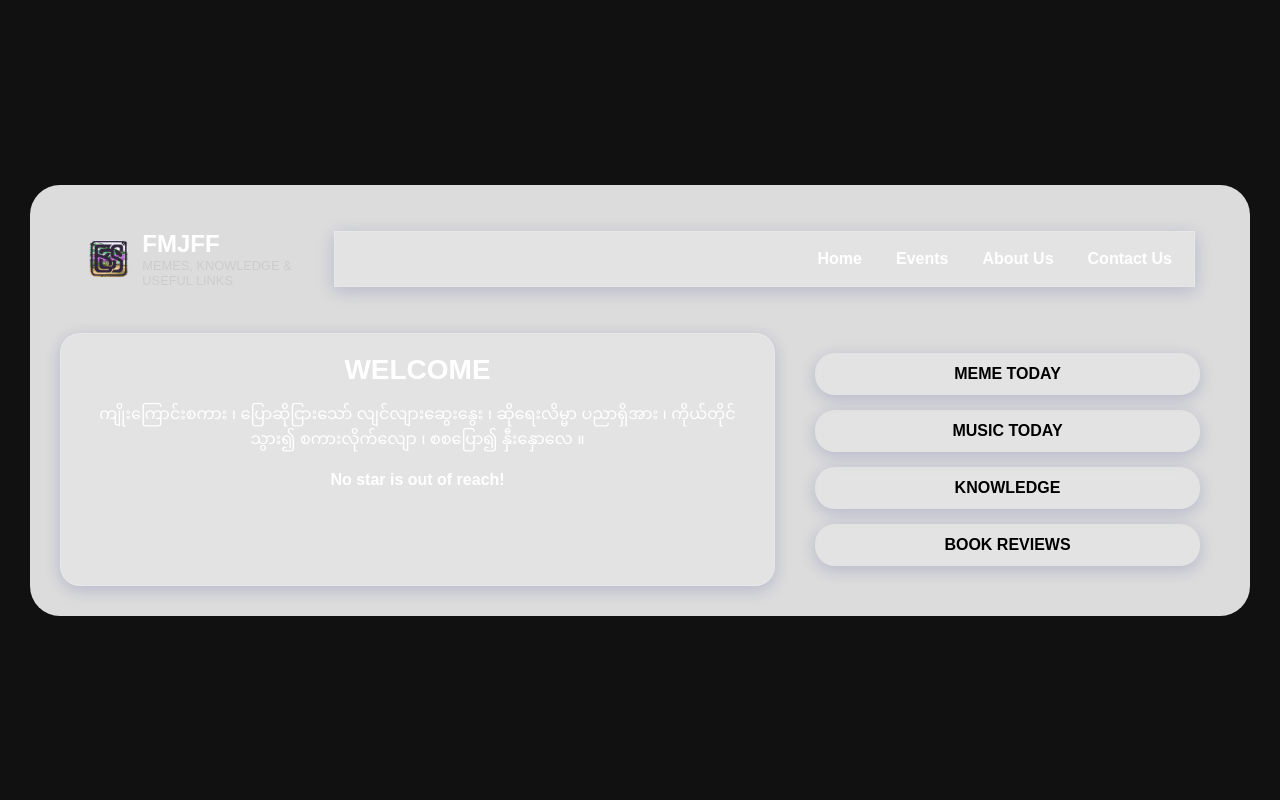
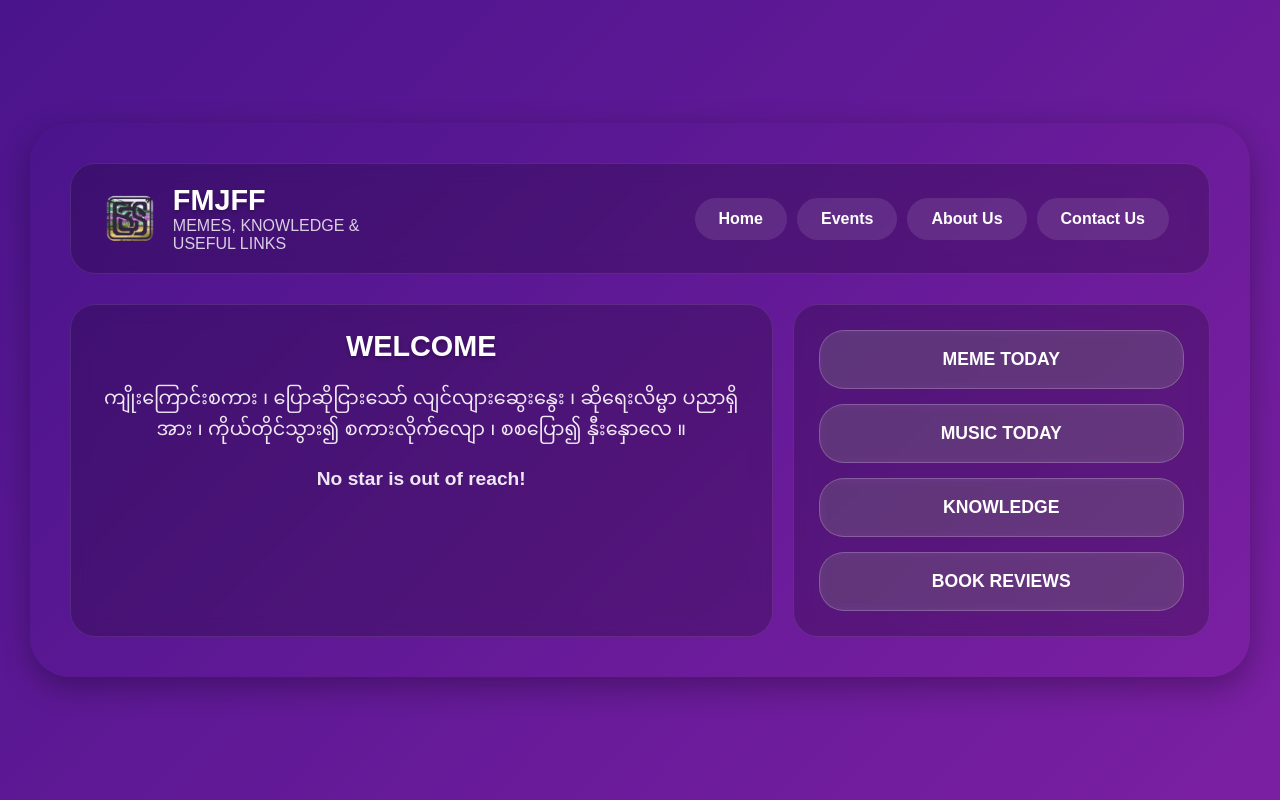
Before and after one commit to KaungBeingKhant/FMJFF, a plain HTML site: page index.html in a window 1280 px wide. Drawn offline with Linux system fonts and the light colour scheme.

Commit message:
Update styles.css

```diff
--- a/styles.css
+++ b/styles.css
@@ -1,4 +1,3 @@
-
 /* Reset & Base Styles */
 * {
   margin: 0;
@@ -9,22 +8,8 @@
 body {
   font-family: 'Arial Rounded MT Bold', sans-serif;
   color: white;
-  background: #111;
+  background: linear-gradient(135deg, #4a148c 0%, #7b1fa2 100%);
   min-height: 100vh;
-}
-
-/* Page-specific background colors */
-body.index {
-  background: linear-gradient(135deg, #0f0c29 0%, #302b63 100%);
-}
-body.events {
-  background: linear-gradient(135deg, #D4AF37 0%, #F5D020 100%);
-}
-body.about {
-  background: linear-gradient(135deg, #4a148c 0%, #7b1fa2 100%);
-}
-body.contact {
-  background: linear-gradient(135deg, #005c00 0%, #008000 100%);
 }
 
 /* Layout Container */
@@ -38,8 +23,8 @@ body.contact {
 }
 
 .main-container {
-  background: #dcdcdc;
-  border-radius: 20px;
+  background: linear-gradient(135deg, #4a148c 0%, #7b1fa2 100%);
+  border-radius: 30px;
   padding: 20px;
   width: 100%;
   max-width: 1300px;
@@ -47,51 +32,45 @@ body.contact {
   display: flex;
   flex-direction: column;
   gap: 20px;
+  box-shadow: 0 10px 30px rgba(0, 0, 0, 0.3);
 }
 
-/* Header - Color changes based on page */
+/* Header */
 header {
   display: flex;
   flex-direction: column;
   align-items: center;
   gap: 15px;
-  border-radius: 15px;
-  padding: 15px;
-}
-body.index header {
-  background: linear-gradient(135deg, #000428 0%, #004e92 100%);
-}
-body.events header {
-  background: linear-gradient(135deg, #8B7500 0%, #CD950C 100%);
-}
-body.about header {
-  background: linear-gradient(135deg, #311b92 0%, #4527a0 100%);
-}
-body.contact header {
-  background: linear-gradient(135deg, #004d00 0%, #006600 100%);
+  background: rgba(0, 0, 0, 0.2);
+  border-radius: 25px;
+  padding: 20px;
+  backdrop-filter: blur(10px);
+  border: 1px solid rgba(255, 255, 255, 0.1);
 }
 
 /* Logo */
 .logo {
   display: flex;
   align-items: center;
-  gap: 10px;
+  gap: 15px;
 }
 
 .logo img {
-  width: 50px;
-  height: 50px;
+  width: 60px;
+  height: 60px;
   object-fit: contain;
+  border-radius: 15px;
 }
 
 .text h1 {
-  font-size: 1.25rem;
+  font-size: 1.5rem;
   color: white;
+  text-shadow: 0 2px 4px rgba(0, 0, 0, 0.3);
 }
 
 .text p {
-  font-size: 0.7rem;
-  color: #ccc;
+  font-size: 0.8rem;
+  color: rgba(255, 255, 255, 0.8);
 }
 
 /* Navigation */
@@ -109,17 +88,18 @@ body.contact header {
   color: white;
   font-weight: bold;
   font-size: 0.9rem;
-  padding: 8px 12px;
-  border-radius: 15px;
+  padding: 10px 20px;
+  border-radius: 25px;
   transition: all 0.3s;
+  background: rgba(255, 255, 255, 0.1);
 }
 
 .nav a:hover {
-  opacity: 0.8;
+  background: rgba(255, 255, 255, 0.2);
 }
 
 .nav a.active {
-  background: rgba(255,255,255,0.2);
+  background: rgba(255, 255, 255, 0.3);
 }
 
 /* Main Content */
@@ -131,17 +111,11 @@ main {
 
 .left, .right, .page-content {
   width: 100%;
-  padding: 20px;
-  border-radius: 20px;
-}
-
-/* Glassmorphism Effect */
-.glass {
-  background: rgba(255, 255, 255, 0.2);
-  backdrop-filter: blur(8px);
-  -webkit-backdrop-filter: blur(8px);
-  border: 1px solid rgba(255, 255, 255, 0.18);
-  box-shadow: 0 4px 16px rgba(31, 38, 135, 0.2);
+  padding: 25px;
+  border-radius: 25px;
+  background: rgba(0, 0, 0, 0.2);
+  backdrop-filter: blur(10px);
+  border: 1px solid rgba(255, 255, 255, 0.1);
 }
 
 /* Buttons */
@@ -153,77 +127,59 @@ main {
 
 .btn-container button {
   font-size: 1rem;
-  padding: 12px 20px;
+  padding: 15px 25px;
   border: none;
-  border-radius: 20px;
+  border-radius: 25px;
   cursor: pointer;
-  transition: transform 0.2s;
+  transition: all 0.3s;
   font-weight: bold;
   width: 100%;
+  background: rgba(255, 255, 255, 0.15);
+  color: white;
+  backdrop-filter: blur(5px);
+  border: 1px solid rgba(255, 255, 255, 0.2);
 }
 
-/* Page-specific button colors */
-body.index .btn-container button {
-  background: linear-gradient(to right, #00c6ff 0%, #0072ff 100%);
-  color: white;
-}
-body.events .btn-container button {
-  background: linear-gradient(to right, #FFD700 0%, #DAA520 100%);
-  color: #333;
-}
-body.about .btn-container button {
-  background: linear-gradient(to right, #9c27b0 0%, #673ab7 100%);
-  color: white;
-}
-body.contact .btn-container button {
-  background: linear-gradient(to right, #4CAF50 0%, #2E7D32 100%);
-  color: white;
+.btn-container button:hover {
+  background: rgba(255, 255, 255, 0.25);
+  transform: translateY(-2px);
 }
 
 /* Typography */
 h2 {
-  margin-bottom: 15px;
+  margin-bottom: 20px;
   font-size: 1.5rem;
   text-align: center;
-}
-
-/* Page-specific heading colors */
-body.index h2, body.index .info-item strong {
-  color: #0072ff;
-}
-body.events h2, body.events .info-item strong {
-  color: #8B7500;
-}
-body.about h2, body.about .info-item strong {
-  color: #4527a0;
-}
-body.contact h2, body.contact .info-item strong {
-  color: #004d00;
+  color: white;
+  text-shadow: 0 2px 4px rgba(0, 0, 0, 0.3);
 }
 
 .quote {
-  font-size: 1rem;
+  font-size: 1.1rem;
   line-height: 1.6;
   text-align: center;
+  color: rgba(255, 255, 255, 0.9);
 }
 
 .english {
-  margin-top: 15px;
+  margin-top: 20px;
   font-weight: bold;
+  color: rgba(255, 255, 255, 0.9);
 }
 
 .info-item {
-  margin-bottom: 12px;
+  margin-bottom: 15px;
 }
 
 .info-item strong {
   display: block;
-  margin-bottom: 5px;
+  margin-bottom: 8px;
+  color: rgba(255, 255, 255, 0.9);
 }
 
 .info-item p {
-  color: #333;
-  font-weight: bold;
+  color: rgba(255, 255, 255, 0.8);
+  font-weight: normal;
 }
 
 /* Tablet Breakpoint (768px and up) */
@@ -233,14 +189,14 @@ body.contact h2, body.contact .info-item strong {
   }
 
   .main-container {
-    padding: 25px;
+    padding: 30px;
     gap: 25px;
   }
 
   header {
     flex-direction: row;
     justify-content: space-between;
-    padding: 15px 25px;
+    padding: 20px 30px;
   }
 
   .nav {
@@ -271,28 +227,38 @@ body.contact h2, body.contact .info-item strong {
   }
 
   .main-container {
-    border-radius: 30px;
-    padding: 30px;
+    border-radius: 40px;
+    padding: 40px;
     gap: 30px;
   }
 
   .text h1 {
-    font-size: 1.5rem;
+    font-size: 1.8rem;
   }
 
   .text p {
-    font-size: 0.8rem;
+    font-size: 1rem;
   }
 
   .nav a {
     font-size: 1rem;
+    padding: 12px 24px;
   }
 
   h2 {
-    font-size: 1.75rem;
+    font-size: 1.8rem;
+  }
+
+  .quote {
+    font-size: 1.2rem;
   }
 
   .btn-container {
     grid-template-columns: 1fr;
   }
+
+  .btn-container button {
+    padding: 18px;
+    font-size: 1.1rem;
+  }
 }
```
